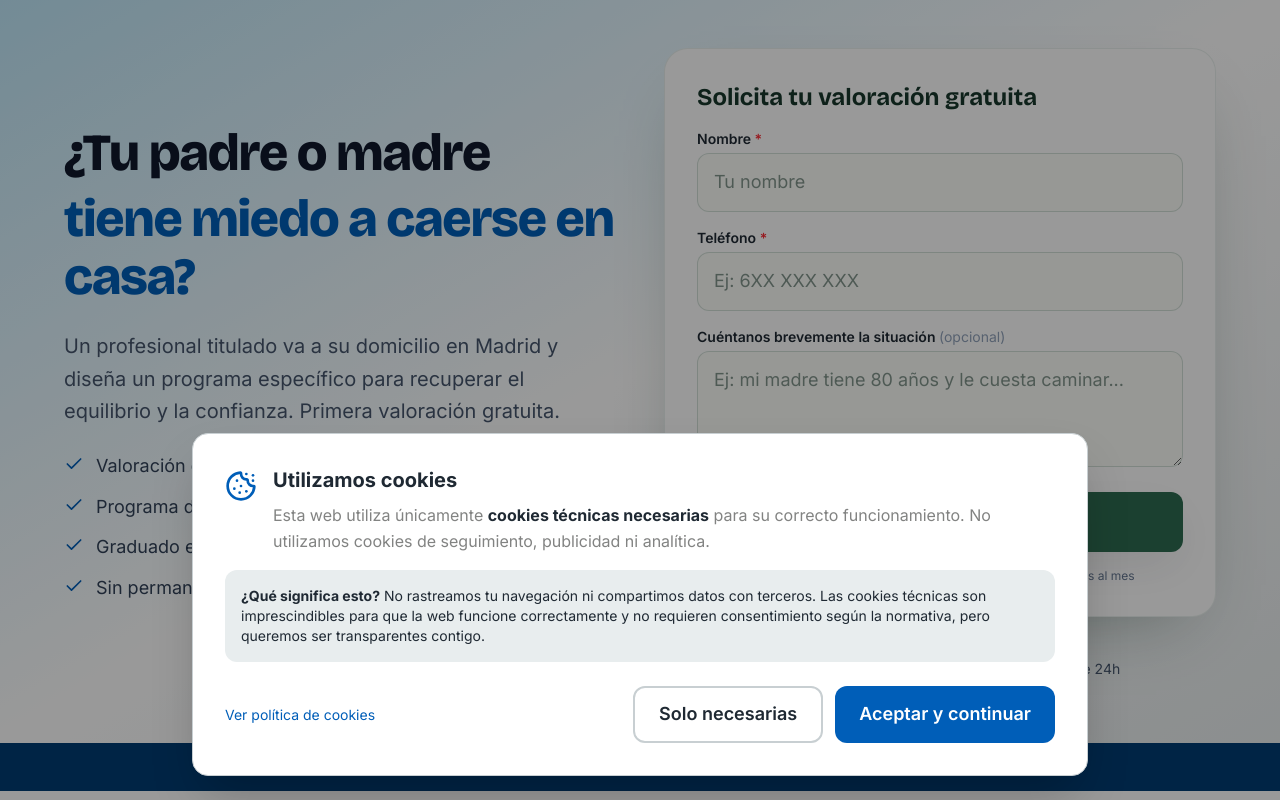
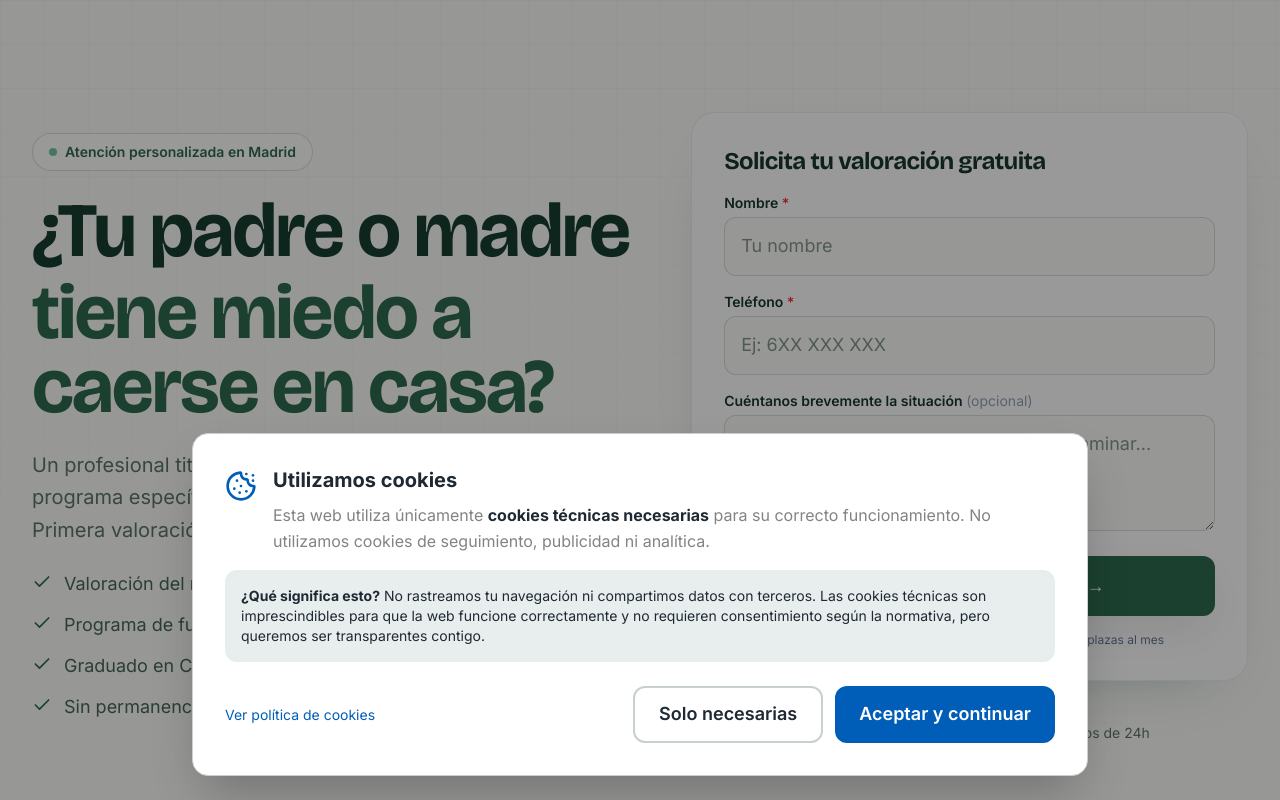
Before and after one commit to FernandoRoyano/anteasalud-landing, a Next.js app: page /ads/prevencion-caidas in a window 1280 px wide. Shown: the top 800 px of the page. Built offline with nearby package versions, Linux system fonts and the light colour scheme; no server answers.

Commit message:
Unify landing pages with home design

```diff
--- a/app/globals.css
+++ b/app/globals.css
@@ -380,3 +380,115 @@ body {
 @keyframes badgeRotate {
   to { --badge-angle: 360deg; }
 }
+
+/* Landings alineadas con el lenguaje editorial de la home. */
+.landing-refresh {
+  background: #fbfcf8;
+  color: #17372b;
+}
+
+.landing-refresh section {
+  border-color: rgb(45 106 79 / 0.12);
+}
+
+.landing-refresh h1,
+.landing-refresh h2,
+.landing-refresh h3 {
+  letter-spacing: -0.025em;
+}
+
+.landing-refresh h1,
+.landing-refresh h2 {
+  font-weight: 700;
+}
+
+.landing-refresh :is(p, li) {
+  text-wrap: pretty;
+}
+
+.landing-refresh [class*="text-slate-900"],
+.landing-refresh [class*="text-[rgb(31,41,51)]"] {
+  color: #17372b !important;
+}
+
+.landing-refresh [class*="text-slate-700"] {
+  color: #45665a !important;
+}
+
+.landing-refresh [class*="text-slate-600"],
+.landing-refresh [class*="text-[rgb(130,131,130)]"] {
+  color: #5d746b !important;
+}
+
+.landing-refresh [class*="text-[rgb(0,94,184)]"] {
+  color: #2d6a4f !important;
+}
+
+.landing-refresh [class*="text-blue-100"],
+.landing-refresh [class*="text-blue-200"] {
+  color: rgb(255 255 255 / 0.7) !important;
+}
+
+.landing-refresh [class*="bg-[rgb(247,249,250)]"] {
+  background-color: #fbfcf8 !important;
+}
+
+.landing-refresh [class*="bg-[rgb(232,237,238)]"] {
+  background-color: #e7f2ea !important;
+}
+
+.landing-refresh [class*="bg-[rgb(191,231,249)]"] {
+  background-color: #d6ebdd !important;
+}
+
+.landing-refresh [class*="bg-[rgb(0,94,184)]"] {
+  background-color: #2d6a4f !important;
+}
+
+.landing-refresh [class*="bg-[rgb(0,60,115)]"] {
+  background-color: #17372b !important;
+}
+
+.landing-refresh [class*="border-[rgb(200,207,210)]"],
+.landing-refresh [class*="border-[rgb(232,237,238)]"] {
+  border-color: rgb(45 106 79 / 0.15) !important;
+}
+
+.landing-refresh [class*="border-[rgb(0,94,184)]"] {
+  border-color: rgb(45 106 79 / 0.3) !important;
+}
+
+.landing-refresh [class*="from-[rgb(191,231,249)]"] {
+  --tw-gradient-from: #e3f0e6 var(--tw-gradient-from-position) !important;
+  --tw-gradient-to: rgb(227 240 230 / 0) var(--tw-gradient-to-position) !important;
+}
+
+.landing-refresh [class*="to-[rgb(232,237,238)]"] {
+  --tw-gradient-to: #fbfcf8 var(--tw-gradient-to-position) !important;
+}
+
+.landing-refresh [class*="from-[rgb(32,113,188)]"],
+.landing-refresh [class*="from-[rgb(0,94,184)]"] {
+  --tw-gradient-from: #2d6a4f var(--tw-gradient-from-position) !important;
+  --tw-gradient-to: rgb(45 106 79 / 0) var(--tw-gradient-to-position) !important;
+}
+
+.landing-refresh [class*="via-[rgb(0,94,184)]"] {
+  --tw-gradient-to: rgb(45 106 79 / 0) var(--tw-gradient-to-position) !important;
+  --tw-gradient-stops: var(--tw-gradient-from), #2d6a4f var(--tw-gradient-via-position), var(--tw-gradient-to) !important;
+}
+
+.landing-refresh [class*="to-[rgb(0,60,115)]"] {
+  --tw-gradient-to: #17372b var(--tw-gradient-to-position) !important;
+}
+
+.landing-refresh [class*="rounded-2xl"],
+.landing-refresh [class*="rounded-3xl"] {
+  box-shadow: 0 24px 60px -42px rgb(21 62 49 / 0.45);
+}
+
+.landing-refresh button[class*="bg-gradient"],
+.landing-refresh a[class*="bg-gradient"] {
+  background: #2d6a4f !important;
+  border-radius: 999px !important;
+}
--- a/components/PublicChrome.tsx
+++ b/components/PublicChrome.tsx
@@ -18,6 +18,18 @@ export default function PublicChrome({ children }: { children: React.ReactNode }
   // canalizar TODO el tráfico al formulario. Solo conservamos el banner de
   // cookies (necesario por el tracking de Ads).
   const isAds = pathname?.startsWith('/ads');
+  const refreshedLandings = new Set([
+    '/ejercicio-personas-mayores-madrid',
+    '/prevencion-caidas-mayores-madrid',
+    '/recuperar-autonomia-mayores-madrid',
+    '/ejercicio-mayores-madrid-capital',
+    '/ejercicio-mayores-mostoles',
+    '/ejercicio-mayores-getafe',
+    '/valoracion-gratuita',
+    '/nuestro-metodo',
+    '/guia-prevencion-caidas',
+  ]);
+  const isRefreshedLanding = isAds || refreshedLandings.has(pathname ?? '');
 
   if (isAdmin) {
     return <>{children}</>;
@@ -26,7 +38,7 @@ export default function PublicChrome({ children }: { children: React.ReactNode }
   if (isAds) {
     return (
       <>
-        {children}
+        <div className="landing-refresh">{children}</div>
         <CookieBanner />
       </>
     );
@@ -35,7 +47,7 @@ export default function PublicChrome({ children }: { children: React.ReactNode }
   return (
     <WizardProvider>
       <Header />
-      {children}
+      {isRefreshedLanding ? <div className="landing-refresh">{children}</div> : children}
       <CookieBanner />
       <WhatsAppButton />
       <Footer />
--- a/components/ads/AdsSections.tsx
+++ b/components/ads/AdsSections.tsx
@@ -30,12 +30,16 @@ interface AdsHeroProps {
 
 export function AdsHero({ h1, h1Highlight, subtitle, bullets, formCta, origen }: AdsHeroProps) {
   return (
-    <section className="relative w-full bg-gradient-to-br from-[rgb(191,231,249)] via-white to-[rgb(232,237,238)] px-4 pt-12 pb-16">
-      <div className="max-w-6xl mx-auto grid lg:grid-cols-2 gap-10 lg:gap-12 items-center">
+    <section className="relative w-full overflow-hidden bg-[#fbfcf8] px-5 pb-20 pt-16 sm:px-8 lg:py-28">
+      <div className="antea-grid absolute inset-0 opacity-45" aria-hidden="true" />
+      <div className="relative mx-auto grid max-w-7xl items-center gap-14 lg:grid-cols-[1.04fr_.96fr]">
         <div className="space-y-6">
-          <h1 className="font-display text-fluid-4xl font-black tracking-tight text-slate-900 leading-[1.12]">
+          <p className="inline-flex items-center gap-2 rounded-full border border-[#2d6a4f]/20 bg-white/75 px-4 py-2 text-sm font-semibold text-[#2d6a4f] backdrop-blur">
+            <span className="h-2 w-2 rounded-full bg-[#74c69d]" /> Atención personalizada en Madrid
+          </p>
+          <h1 className="font-display text-[clamp(3rem,6vw,5.6rem)] font-bold leading-[.96] tracking-[-.05em] text-[#153e31]">
             {h1}
-            <span className="block text-[rgb(0,94,184)] mt-2">{h1Highlight}</span>
+            <span className="mt-2 block text-[#2d6a4f]">{h1Highlight}</span>
           </h1>
 
           <p className="text-lg md:text-xl text-slate-600 leading-relaxed">{subtitle}</p>
@@ -62,7 +66,7 @@ export function AdsHero({ h1, h1Highlight, subtitle, bullets, formCta, origen }:
 /* ---------- Escasez (una línea) ---------- */
 export function AdsScarcity({ text }: { text: string }) {
   return (
-    <div className="w-full bg-[rgb(0,60,115)] py-3 px-4 text-center">
+    <div className="w-full border-y border-white/10 bg-[#17372b] px-4 py-3 text-center">
       <p className="text-sm md:text-base font-semibold text-white">{text}</p>
     </div>
   );
@@ -191,10 +195,11 @@ interface AdsFinalCTAProps {
 
 export function AdsFinalCTA({ title, subtitle, formCta, origen }: AdsFinalCTAProps) {
   return (
-    <section className="w-full bg-gradient-to-br from-[rgb(0,94,184)] to-[rgb(0,60,115)] py-20 px-4">
-      <div className="max-w-5xl mx-auto grid lg:grid-cols-2 gap-10 items-center">
+    <section className="relative w-full overflow-hidden bg-[#17372b] px-5 py-24 sm:px-8 lg:py-32">
+      <div className="antea-grid absolute inset-0 opacity-10" aria-hidden="true" />
+      <div className="relative mx-auto grid max-w-6xl items-center gap-14 lg:grid-cols-[1fr_.85fr]">
         <div className="text-white space-y-4">
-          <h2 className="font-display text-fluid-3xl font-black tracking-tight">{title}</h2>
+          <h2 className="font-display text-[clamp(2.8rem,5vw,4.8rem)] font-bold leading-[.98] tracking-[-.04em] text-white">{title}</h2>
           <p className="text-lg md:text-xl text-blue-100">{subtitle}</p>
           <p className="text-base text-blue-100">
             Rellena el formulario y Fernando te escribirá en menos de 24 horas.
--- a/components/landing/LandingCTA.tsx
+++ b/components/landing/LandingCTA.tsx
@@ -26,19 +26,20 @@ export default function LandingCTA({ title, subtitle, related }: LandingCTAProps
   const { open: openWizard } = useWizard();
 
   return (
-    <section className="w-full bg-gradient-to-b from-white to-[rgb(232,237,238)] py-20 px-4">
+    <section className="w-full bg-[#fbfcf8] px-5 py-24 sm:px-8 lg:py-32">
       <div className="max-w-4xl mx-auto">
         {/* CTA principal */}
-        <div className="bg-gradient-to-br from-[rgb(0,94,184)] to-[rgb(0,60,115)] rounded-3xl p-10 md:p-14 text-center text-white shadow-2xl">
-          <h2 className="font-display text-fluid-3xl font-black tracking-tight mb-4">{title}</h2>
-          <p className="text-lg md:text-xl text-blue-100 mb-8 max-w-2xl mx-auto">{subtitle}</p>
+        <div className="relative overflow-hidden rounded-[2rem] bg-[#17372b] p-10 text-center text-white shadow-[0_30px_80px_-35px_rgba(21,62,49,.55)] md:p-14">
+          <div className="antea-grid absolute inset-0 opacity-10" aria-hidden="true" />
+          <h2 className="relative mb-4 font-display text-[clamp(2.4rem,5vw,4.2rem)] font-bold leading-[1] tracking-[-.04em]">{title}</h2>
+          <p className="relative mx-auto mb-8 max-w-2xl text-lg text-white/70 md:text-xl">{subtitle}</p>
           <button
             onClick={openWizard}
-            className="inline-flex items-center justify-center gap-3 px-10 py-5 bg-white text-[rgb(0,94,184)] font-black text-lg md:text-xl rounded-2xl shadow-xl hover:scale-105 transition-all duration-200"
+            className="relative inline-flex items-center justify-center gap-3 rounded-full bg-[#b9e5ca] px-10 py-5 text-lg font-bold text-[#17372b] shadow-xl transition hover:-translate-y-0.5 hover:bg-white md:text-xl"
           >
             <MessageCircle className="w-6 h-6" /> Iniciar valoración gratuita
           </button>
-          <p className="text-sm text-blue-200 mt-4">
+          <p className="relative mt-4 text-sm text-white/60">
             Sin compromiso · Respuesta en menos de 24 horas
           </p>
         </div>
--- a/components/landing/LandingHero.tsx
+++ b/components/landing/LandingHero.tsx
@@ -26,20 +26,21 @@ export default function LandingHero({
   origen = 'Landing SEO',
 }: LandingHeroProps) {
   return (
-    <section className="relative w-full bg-gradient-to-br from-[rgb(191,231,249)] via-white to-[rgb(232,237,238)] px-4 pt-32 pb-20">
-      <div className="max-w-6xl mx-auto grid lg:grid-cols-2 gap-10 lg:gap-12 items-center">
+    <section className="relative w-full overflow-hidden bg-[#fbfcf8] px-5 pb-20 pt-32 sm:px-8 lg:pb-28 lg:pt-40">
+      <div className="antea-grid absolute inset-0 opacity-45" aria-hidden="true" />
+      <div className="relative mx-auto grid max-w-7xl items-center gap-14 lg:grid-cols-[1.04fr_.96fr]">
         <div className="space-y-6">
-          <div className="inline-flex items-center gap-1.5 px-4 py-2 bg-[rgb(191,231,249)] rounded-full">
-            <Check className="w-4 h-4 text-[rgb(0,94,184)]" />
-            <span className="text-sm font-semibold text-[rgb(0,94,184)]">{badge}</span>
+          <div className="inline-flex items-center gap-2 rounded-full border border-[#2d6a4f]/20 bg-white/75 px-4 py-2 backdrop-blur">
+            <Check className="h-4 w-4 text-[#2d6a4f]" />
+            <span className="text-sm font-semibold text-[#2d6a4f]">{badge}</span>
           </div>
 
-          <h1 className="font-display text-fluid-5xl font-black tracking-tight text-slate-900 leading-[1.1]">
+          <h1 className="font-display text-[clamp(3rem,6vw,5.6rem)] font-bold leading-[.96] tracking-[-.05em] text-[#153e31]">
             {h1}
-            <span className="block text-[rgb(0,94,184)] mt-2">{h1Highlight}</span>
+            <span className="mt-2 block text-[#2d6a4f]">{h1Highlight}</span>
           </h1>
 
-          <p className="text-lg md:text-xl text-slate-600 leading-relaxed">
+          <p className="max-w-2xl text-lg leading-relaxed text-[#45665a] md:text-xl">
             {subtitle}
           </p>
 
@@ -49,7 +50,7 @@ export default function LandingHero({
                 <Star key={i} className="w-5 h-5 fill-yellow-400 text-yellow-400" />
               ))}
             </div>
-            <span className="text-sm text-slate-600 font-medium">
+            <span className="text-sm font-medium text-[#45665a]">
               4.9 · +200 familias en Madrid confían en nosotros
             </span>
           </div>
```
